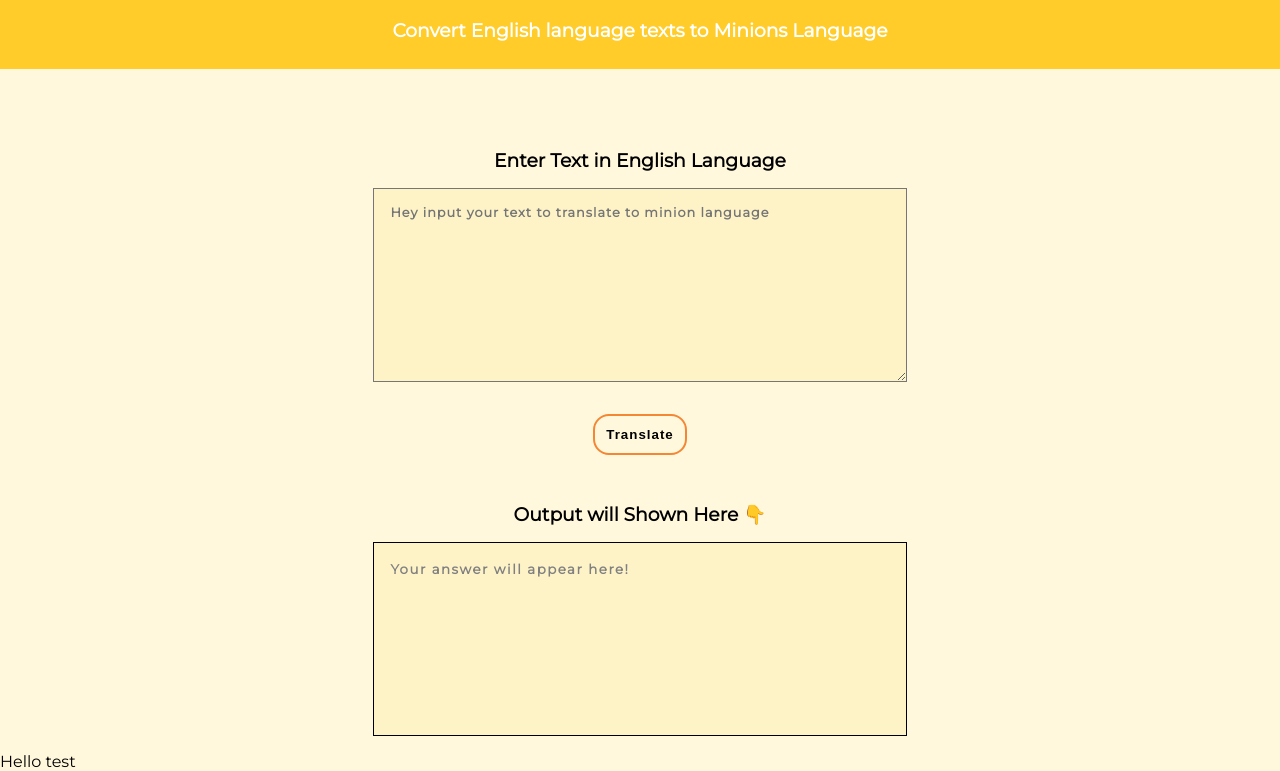
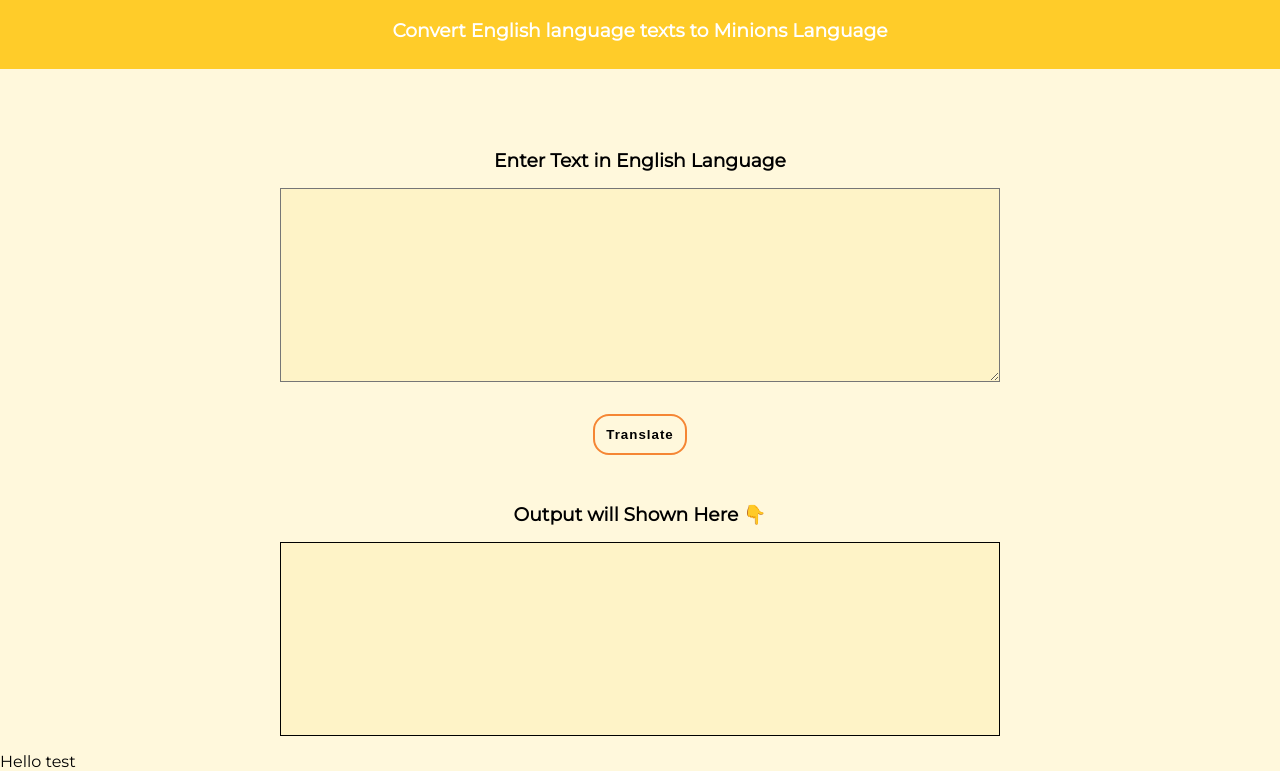
Before and after one commit to adityapandadev/minion-language-translate, a plain HTML site: page index.html in a window 1280 px wide. Shown: the part 70-841 px from the top of the page. Drawn offline with Linux system fonts and the light colour scheme.

Commit message:
styled:  translate button

```diff
--- a/index.html
+++ b/index.html
@@ -16,15 +16,11 @@
         <h3>Enter Text in English Language</h3>
       <textarea
         id="txt-input"
-        placeholder="Hey input your text to translate to minion language"
       ></textarea>
-      <div style="text-align: center;"><button id="btn-translate">Translate</button></div>
+      <div style="text-align: center;"><button class="button" id="btn-translate">Translate</button></div>
 
       <div><h3>Output will Shown Here 👇</h3></div>
       <div id="output-text">
-        <small style="color: grey; letter-spacing: 1.5px; font-weight: bolder">
-          Your answer will appear here!</small
-        >
       </div>
     </div>
 
--- a/styles.css
+++ b/styles.css
@@ -21,15 +21,10 @@ body{
 h3{
     font-family: "Montserrat","Open Sans";
 }
-::placeholder{
-    font-family: "Montserrat","Open Sans";
-    font-size: 0.8rem;
-    letter-spacing: 1px;
-    font-weight: bolder;
-}
+
 textarea{
     display: block;
-    width: 40%;
+    width: 55%;
     height: 20vh;
     margin: auto;
     padding: 1rem;
@@ -38,7 +33,7 @@ textarea{
 
 #output-text{
     display: block;
-    width: 40%;
+    width: 55%;
     height: 20vh;
     margin: auto;
     padding: 1rem;
@@ -56,6 +51,13 @@ textarea{
     background-color:cornsilk;
     font-weight: bolder;
     letter-spacing: 1px;
+    transition-duration: .5s;
+
+}
+
+#btn-translate:hover{
+    background-color:var(--dark-yellow);
+    color: white;
 }
 
 
```
